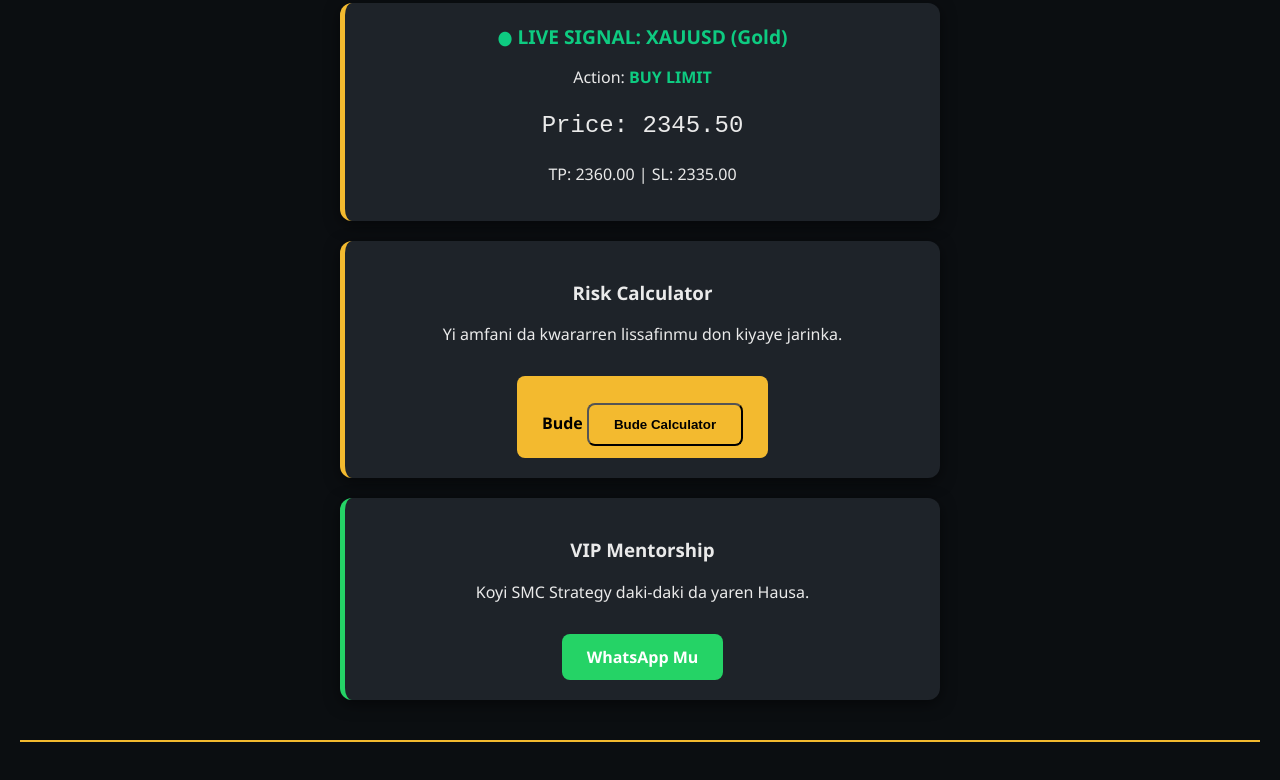
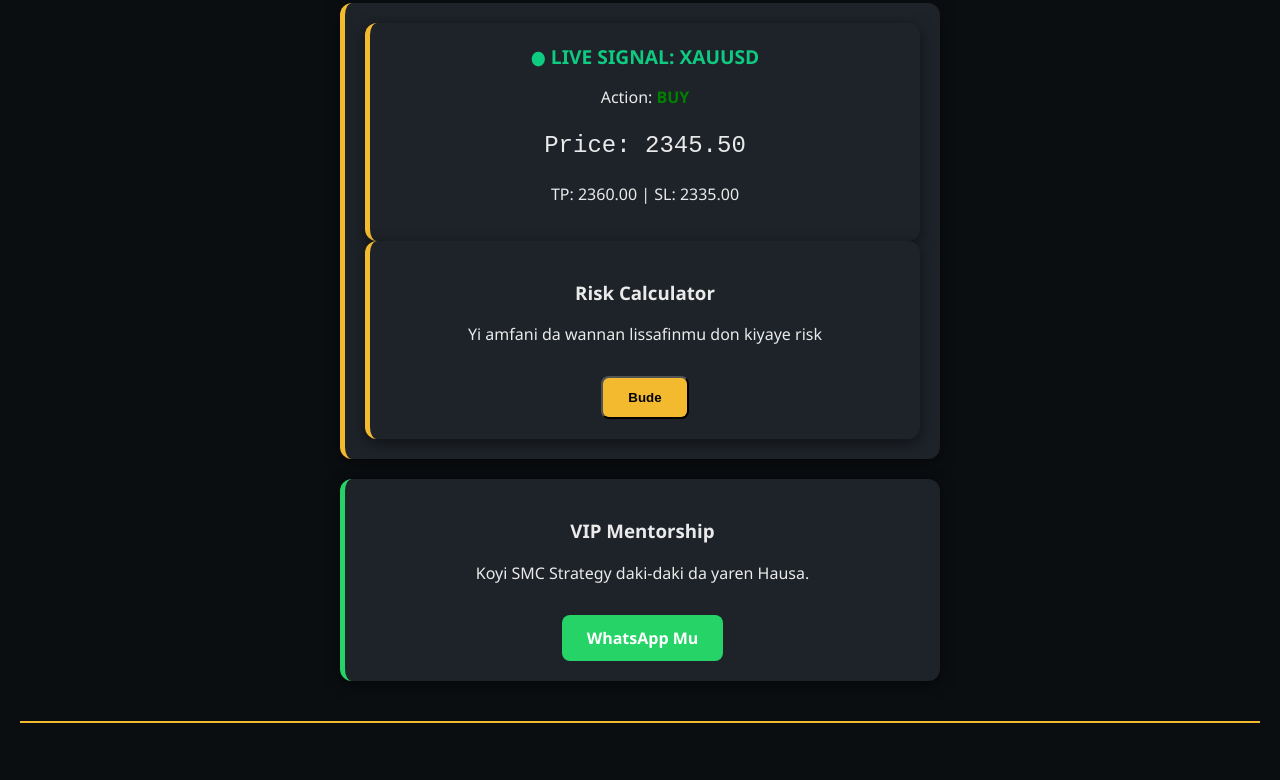
Before and after one commit to Idris1122/Idris-trader, a plain HTML site: page index.html in a window 1280 px wide. Shown: the part 1047-1827 px from the top of the page. Drawn offline with Linux system fonts and the light colour scheme.

```diff
--- a/index.html
+++ b/index.html
@@ -81,17 +81,22 @@
 
     <div class="container">
         <div class="card">
-            <span class="signal-title">● LIVE SIGNAL: XAUUSD (Gold)</span>
-            <p>Action: <strong style="color: var(--green-glow);">BUY LIMIT</strong></p>
-            <p class="price">Price: 2345.50</p>
-            <p>TP: 2360.00 | SL: 2335.00</p>
-        </div>
+<div class="card">
+  <span class="signal-title">● LIVE SIGNAL: XAUUSD</span>
 
-        <div class="card">
-            <h3>Risk Calculator</h3>
-            <p>Yi amfani da kwararren lissafinmu don kiyaye jarinka.</p>
-            <a href="#" class="btn">Bude <button onclick="calculateLot()" class="btn">Bude Calculator</button>
-</a>
+  <p>Action: <strong style="color: green;">BUY</strong></p>
+
+  <p class="price">Price: 2345.50</p>
+
+  <p>TP: 2360.00 | SL: 2335.00</p>
+</div>
+
+<div class="card">
+  <h3>Risk Calculator</h3>
+  <p>Yi amfani da wannan lissafinmu don kiyaye risk</p>
+
+  <button class="btn" onclick="alert('Working')">Bude</button>
+</div>
         </div>
 
         <div class="card" style="border-left-color: #25D366;">
```
